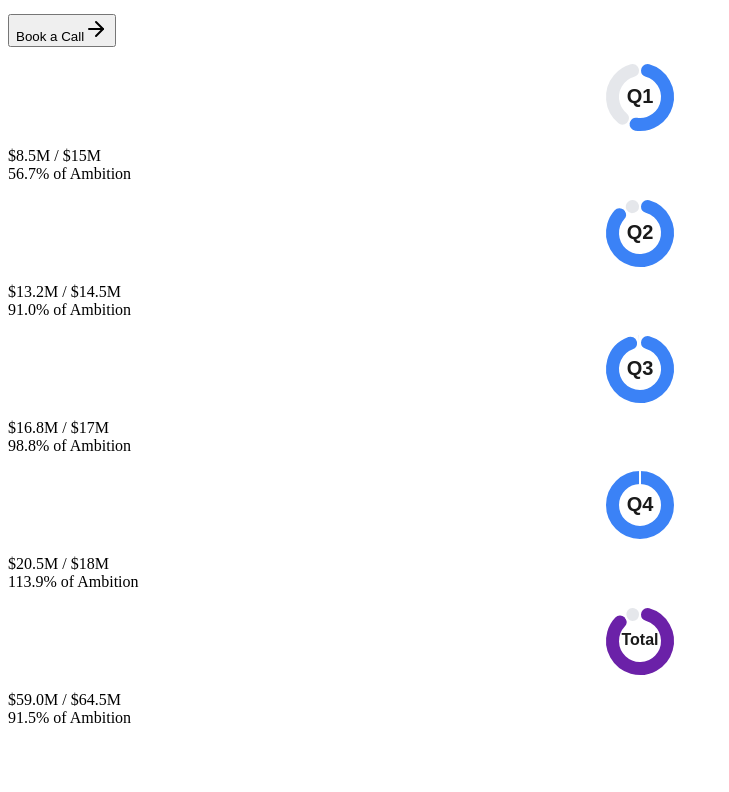
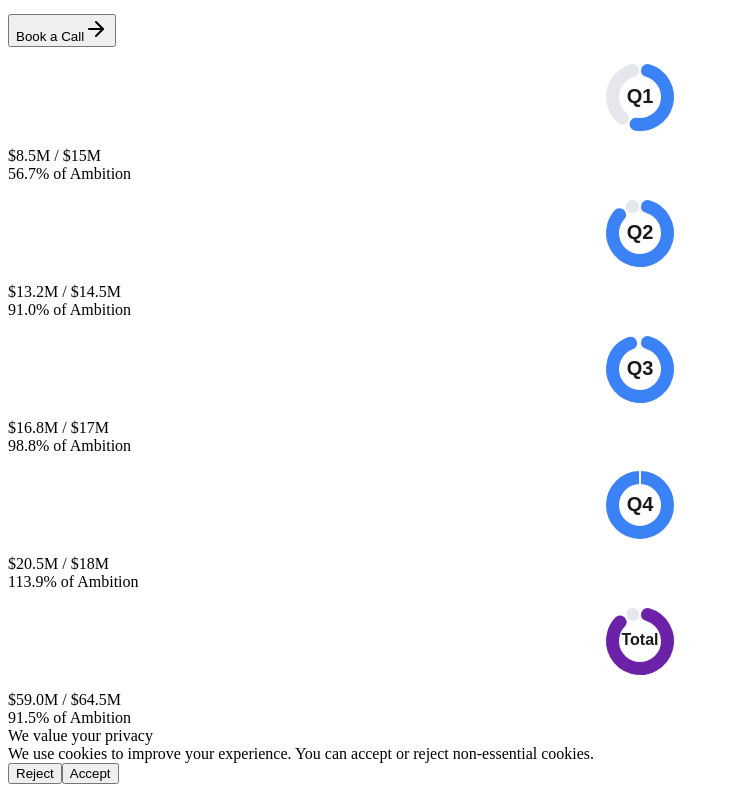
Before and after one commit to CyberTud/dashexecs-web, a React (Vite) app: page / in a window 1280 px wide. Shown: the part 654-1446 px from the top of the page, without its empty margins (0-729 px from the left). Before the commit the page ends 1389 px from the top, so only its background shows below. Built offline with nearby package versions, Linux system fonts and the light colour scheme; the HTML template or start-up script is replaced by a standard one.

Commit message:
Add cookie consent banner

```diff
--- a/src/App.tsx
+++ b/src/App.tsx
@@ -1,7 +1,13 @@
 import LandingPage from './pages/LandingPage'
+import CookieBanner from './components/CookieBanner'
 
 function App() {
-  return <LandingPage />
+  return (
+    <>
+      <LandingPage />
+      <CookieBanner />
+    </>
+  )
 }
 
 export default App
--- /dev/null
+++ b/src/components/CookieBanner.tsx
@@ -0,0 +1,76 @@
+import { useEffect, useMemo, useState } from 'react'
+import { Button } from './ui/Button'
+
+type CookieConsent = 'accepted' | 'rejected'
+
+const STORAGE_KEY = 'dashexecs_cookie_consent'
+
+function readStoredConsent(): CookieConsent | null {
+  if (typeof window === 'undefined') return null
+  try {
+    const v = window.localStorage.getItem(STORAGE_KEY)
+    if (v === 'accepted' || v === 'rejected') return v
+    return null
+  } catch {
+    return null
+  }
+}
+
+function writeStoredConsent(consent: CookieConsent) {
+  try {
+    window.localStorage.setItem(STORAGE_KEY, consent)
+  } catch {
+    // ignore (private browsing, blocked storage, etc.)
+  }
+}
+
+export default function CookieBanner() {
+  const initialConsent = useMemo(() => readStoredConsent(), [])
+  const [consent, setConsent] = useState<CookieConsent | null>(initialConsent)
+  const isOpen = consent === null
+
+  useEffect(() => {
+    // Keep state in sync if localStorage gets updated elsewhere (rare, but safe).
+    if (!isOpen) return
+    const current = readStoredConsent()
+    if (current) setConsent(current)
+  }, [isOpen])
+
+  if (!isOpen) return null
+
+  const accept = () => {
+    writeStoredConsent('accepted')
+    setConsent('accepted')
+  }
+
+  const reject = () => {
+    writeStoredConsent('rejected')
+    setConsent('rejected')
+  }
+
+  return (
+    <div className="fixed inset-x-0 bottom-0 z-50 p-4 sm:p-6">
+      <div className="mx-auto max-w-7xl border border-gray-200 bg-white shadow-[0_10px_30px_rgba(0,0,0,0.12)]">
+        <div className="flex flex-col gap-4 px-4 py-4 sm:flex-row sm:items-center sm:justify-between sm:gap-6 sm:px-6">
+          <div className="min-w-0">
+            <div className="text-base font-semibold text-[#1a1a1a]">
+              We value your privacy
+            </div>
+            <div className="mt-1 text-sm text-gray-600">
+              We use cookies to improve your experience. You can accept or reject non-essential cookies.
+            </div>
+          </div>
+
+          <div className="flex flex-col gap-2 sm:flex-row sm:gap-3">
+            <Button variant="secondary" size="sm" className="w-full sm:w-auto" onClick={reject}>
+              Reject
+            </Button>
+            <Button variant="primary" size="sm" className="w-full sm:w-auto" onClick={accept}>
+              Accept
+            </Button>
+          </div>
+        </div>
+      </div>
+    </div>
+  )
+}
```
